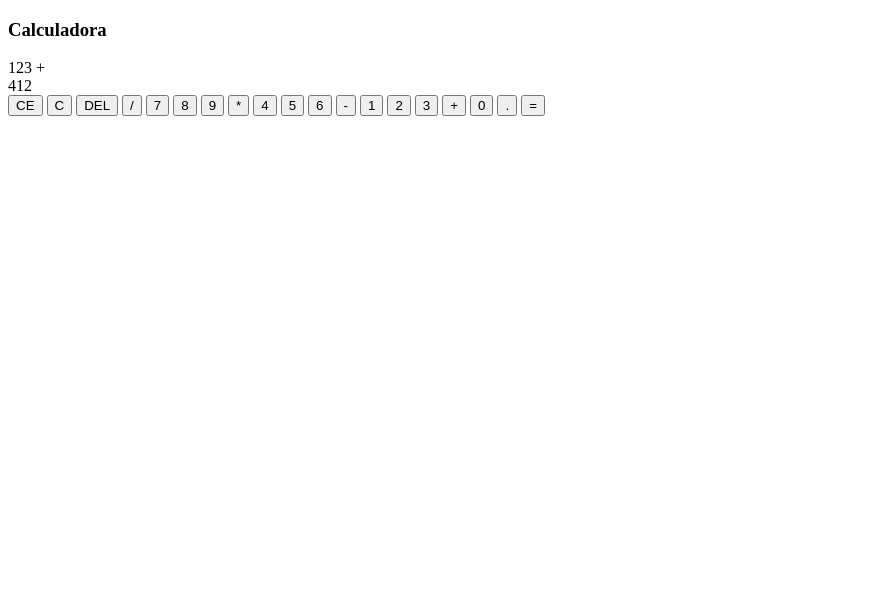
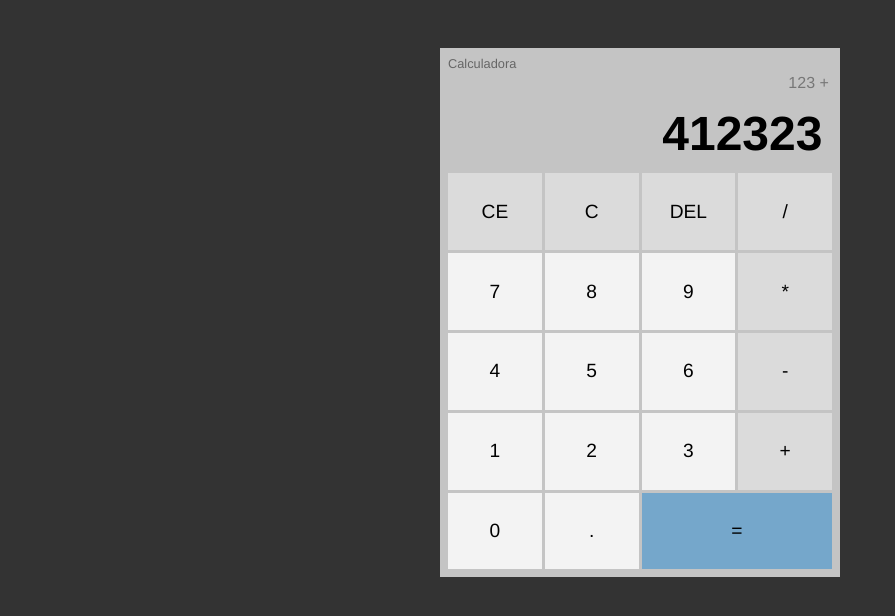
Before and after one commit to GomezXD5/Clone-Calculadora-do-win-10, a plain HTML site: page Index.html in a window 1280 px wide. Shown: the whole page, without its empty margins (0-895 px from the left). Drawn offline with Linux system fonts and the light colour scheme; files that its build step writes are made by us from their sources.

Commit message:
finalizando o CSS

```diff
--- a/Index.html
+++ b/Index.html
@@ -5,15 +5,15 @@
     <meta http-equiv="X-UA-Compatible" content="IE=edge">
     <meta name="viewport" content="width=device-width, initial-scale=1.0">
     <title>Win Calculator</title>
-    <link rel="stylesheet" href="style.css">
+    <link rel="stylesheet" href="css/style.css">
     <script src="js/scripts.js" defer></script>
 </head>
 <body>
 <div id="calc">
     <h3>Calculadora</h3>
 <div id="operations">
-    <div id="previus-operation">123 +</div>
-    <div id="current-operation">412</div>
+    <div id="previous-operation">123 +</div>
+    <div id="current-operation">412323 </div>
 </div>
 <div id="buttons-container">
     <button>CE</button>
--- a/css/style.css
+++ b/css/style.css
@@ -0,0 +1,79 @@
+* {
+  margin: 0;
+  padding: 0;
+  box-sizing: border-box;
+  font-family: Helvetica;
+}
+
+body {
+  background-color: #333;
+  display: flex;
+  align-items: center;
+  justify-content: center;
+  padding: 3em;
+}
+
+#calc {
+  width: 400px;
+  padding: 0.5em;
+  background-color: #c4c4c4;
+  color: black;
+  display: flex;
+  flex-direction: column;
+  color: #666;
+}
+
+#calc h3 {
+  font-size: 0.8em;
+  font-weight: 300;
+  color: #666;
+}
+
+#operations {
+  text-align: right;
+}
+#previous-operation,
+#current-operation {
+  min-height: 1.6em;
+  padding: 0.2em;
+  overflow-wrap: break-word;
+}
+#previous-operation {
+  color: #777;
+}
+#current-operation {
+  font-size: 3em;
+  font-weight: 700;
+  color: black;
+}
+
+#buttons-container {
+  display: grid;
+  grid-template-columns: 1fr 1fr 1fr 1fr;
+  gap: 3px;
+}
+
+#buttons-container button {
+  border: 1px solid transparent;
+  border-radius: 0;
+  height: 4em;
+  font-size: 1.2em;
+  background-color: #dbdbdb;
+  cursor: pointer;
+}
+
+#buttons-container .number {
+  background-color: #f3f3f3;
+}
+#buttons-container button:hover {
+  background-color: #bababa;
+  border-color: #999;
+}
+
+#buttons-container #equal-btn {
+  grid-column: span 2;
+  background-color: #75a7cb;
+}
+#buttons-container #equal-btn:hover {
+  background-color: #3a91d8;
+}
```
